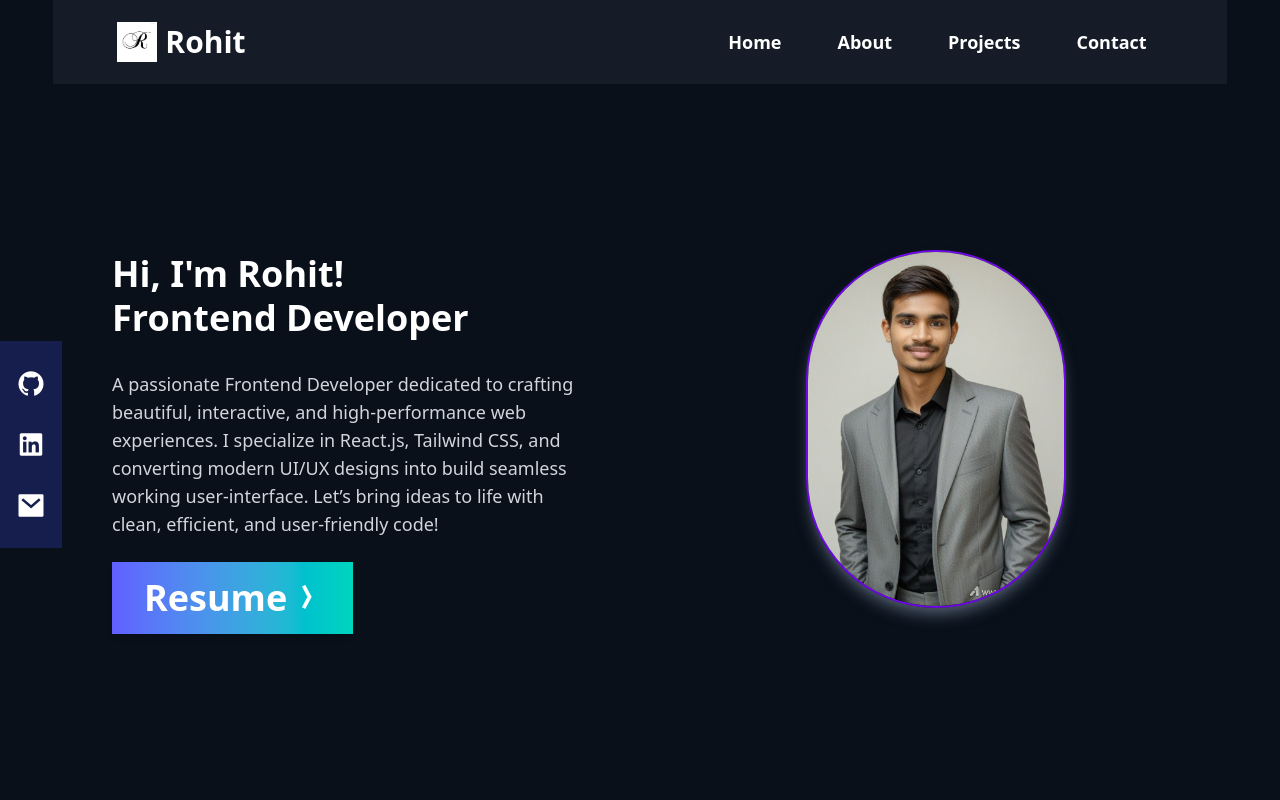
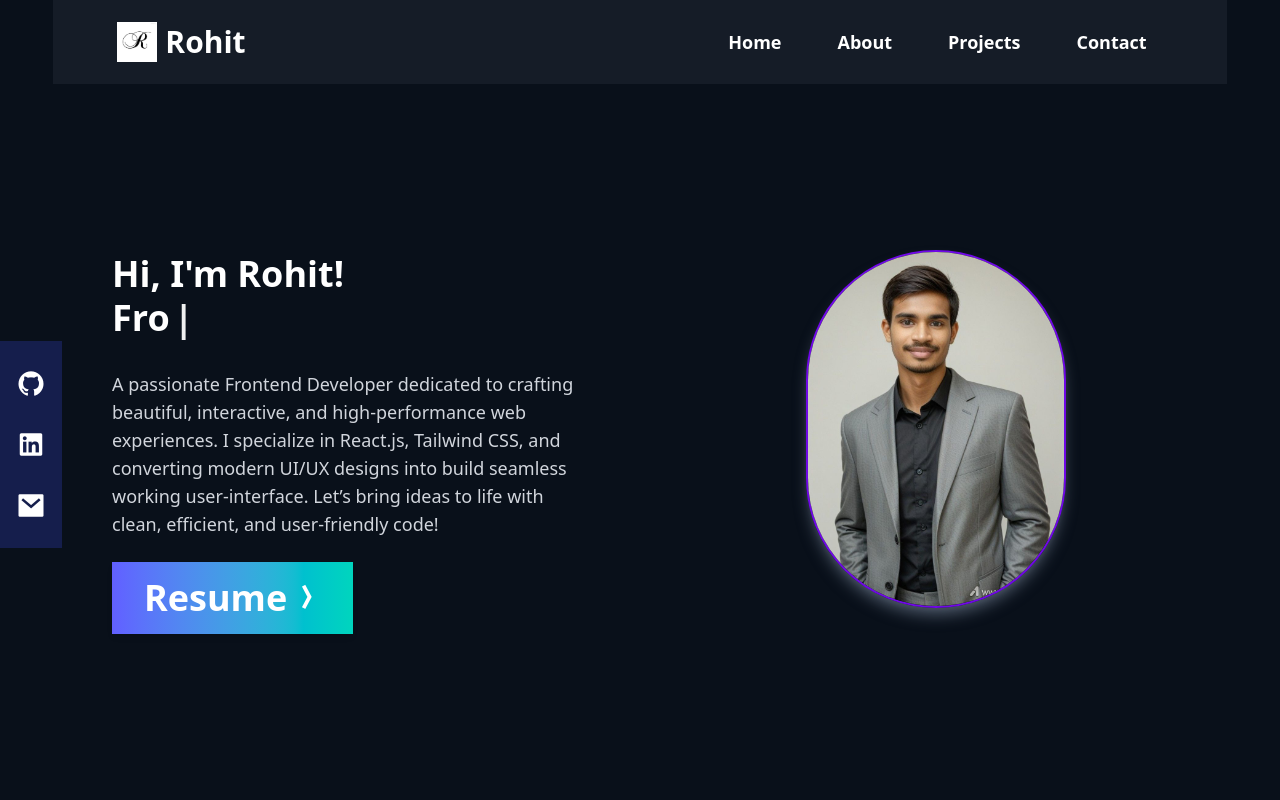
Before and after one commit to rohit-1624/my-portfolio, a React (Vite) app: page / in a window 1280 px wide. Shown: the top 800 px of the page. Built offline with nearby package versions, Linux system fonts and the light colour scheme.

Commit message:
added animated textin home

```diff
--- a/src/components/Home.jsx
+++ b/src/components/Home.jsx
@@ -1,5 +1,6 @@
-import { motion } from "framer-motion";
+import { easeOut, motion } from "framer-motion";
 import React, { useEffect, useState } from "react";
+const texts = ["Frontend Developer", "Frontend Web Developer", "React Enthusiast"]
 
 const Home = () => {
     const items = [
@@ -25,16 +26,31 @@ const Home = () => {
 
     const [index, setIndex] = useState(0)
     const [text, setText] = useState("")
+    const [isDeleting, setIsDeleting] = useState(false)
 
-    // const useEffect(() => {
+    useEffect(() => {
+        const typeText = () => {
+            setText((prev) =>
+                isDeleting ? texts[index].substring(0, prev.length - 1): texts[index].substring(0, prev.length + 1)
+            );
 
-    // }, [])
+            if (!isDeleting && text === texts[index]) {
+                setTimeout(() => setIsDeleting(true), 1000);
+            } else if (isDeleting && text === "") {
+                setIsDeleting(false);
+                setIndex((prev) => (prev + 1) % texts.length);
+            }
+        };
+
+        const timer = setTimeout(typeText, isDeleting ? 100 : 200);
+        return () => clearTimeout(timer);
+    }, [text, index, isDeleting]);
 
     const openResume = (e) => {
         e.preventDefault()
         window.open("https://drive.google.com/file/d/1MiGBnFwWdepRpLZgNEHBjPDZkeoG8XfO/view?usp=sharing")
-        target="_blank"
-        rel="noopener noreferrer"
+        target = "_blank"
+        rel = "noopener noreferrer"
     }
 
     return (
@@ -68,15 +84,28 @@ const Home = () => {
                     <div className="flex flex-col p-6 md:p-16 pt-1 gap-6 justify-center">
                         <div className="space-y-1 text-white">
                             <h1 className="text-3xl md:text-4xl font-bold">Hi, I'm Rohit!</h1>
-                            <h1 className="text-3xl md:text-4xl font-bold">Frontend Developer</h1>
+                            <motion.h1
+                                initial={{ opacity: 0 }}
+                                animate={{ opacity: 1 }}
+                                transition={{ duration: 1 }}
+                                className="text-3xl md:text-4xl font-bold"
+                            >{text}
+                                <motion.span
+                                    animate={{ opacity: [1, 0, 1] }}
+                                    transition={{ repeat: Infinity, duration: 0.8 }}
+                                    className="ml-1"
+                                >
+                                    |
+                                </motion.span>
+                            </motion.h1>
                         </div>
                         <p className="text-lg text-gray-300 mt-2">A passionate Frontend Developer dedicated to crafting beautiful, interactive, and high-performance web experiences. I specialize in React.js, Tailwind CSS, and converting modern UI/UX designs into build seamless working user-interface. Let’s bring ideas to life with clean, efficient, and user-friendly code!</p>
                         <div className="flex gap-7">
-                        <button onClick={openResume} className="animate__animated w-fit text-4xl text-white font-semibold cursor-pointer hover:shadow-2xl shadow-md hover:shadow-gray-700 flex gap-1 px-8 py-4 justify-center items-center bg-gradient-to-r from-indigo-500 to-teal-400">
-                            Resume
-                            <i className="ri-arrow-right-wide-fill text-3xl animate__animated group-hover:animate__headShake"></i>
-                        </button>
-                        {/* <a href="https://github.com/rohit-1624/portfolio" target="_blank" rel="noopener noreferrer"  className="text-blue-600 text-xl pb-3 underline flex items-end ">Portfolio-github</a> */}
+                            <button onClick={openResume} className="animate__animated w-fit text-4xl text-white font-semibold cursor-pointer hover:shadow-2xl shadow-md hover:shadow-gray-700 flex gap-1 px-8 py-4 justify-center items-center bg-gradient-to-r from-indigo-500 to-teal-400">
+                                Resume
+                                <i className="ri-arrow-right-wide-fill text-3xl animate__animated group-hover:animate__headShake"></i>
+                            </button>
+                            {/* <a href="https://github.com/rohit-1624/portfolio" target="_blank" rel="noopener noreferrer"  className="text-blue-600 text-xl pb-3 underline flex items-end ">Portfolio-github</a> */}
 
                         </div>
                     </div>
```
